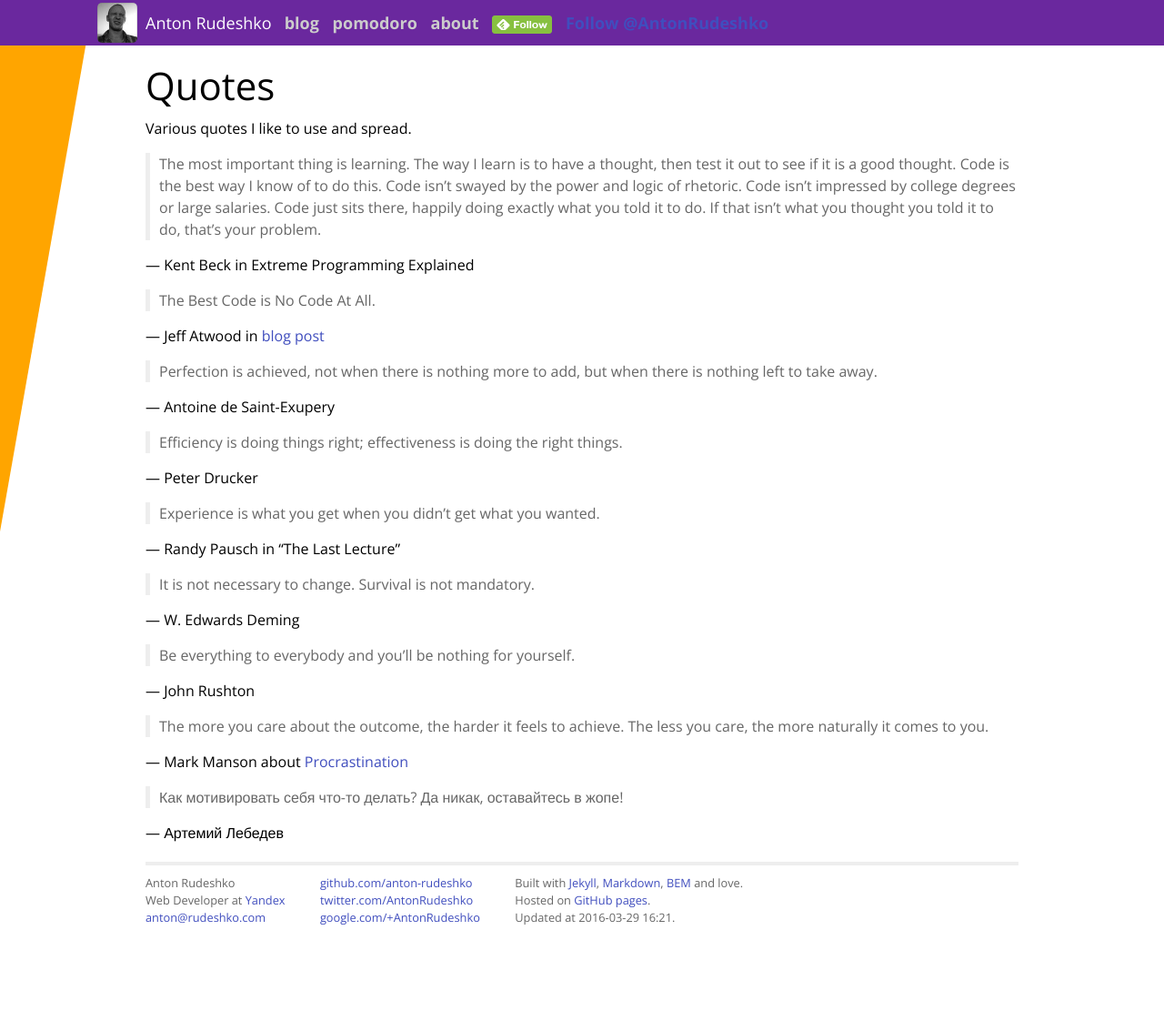
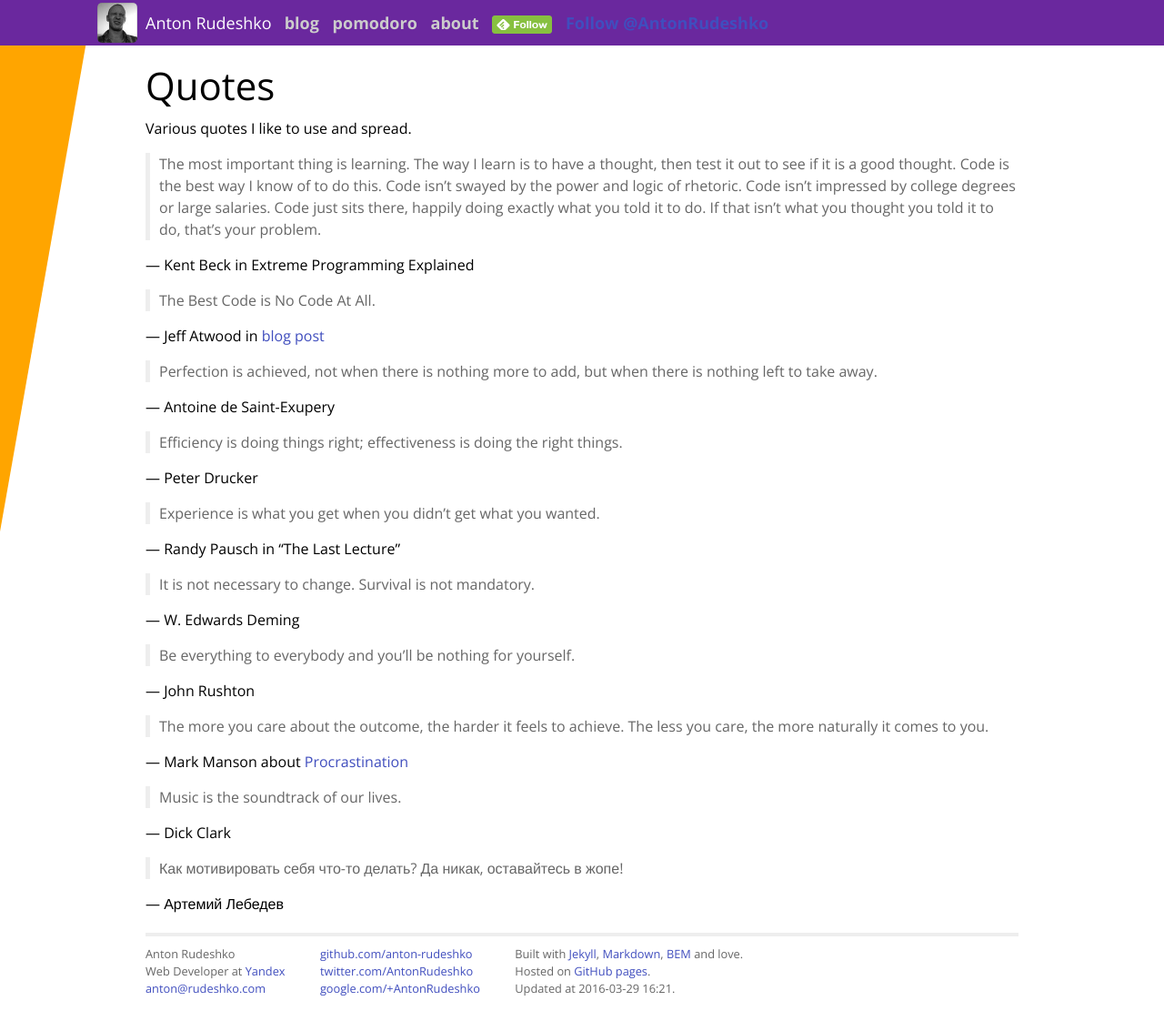
Before and after one commit to anton-rudeshko/anton-rudeshko.github.io, a Jekyll site: the page built from quotes/index.md, in a window 1280 px wide. Shown: the whole page at 91% size. Built offline with Jekyll 4.4.1, drawn with Linux system fonts in a browser that asks for light colours; comment, search, counter and statistics services are not loaded; before the commit the page ends 1033 px from its top, so only the background shows below that.

Commit message:
quotes: about music

```diff
--- a/quotes/index.md
+++ b/quotes/index.md
@@ -42,6 +42,10 @@ If that isn't what you thought you told it to do, that's your problem.
 
 — Mark Manson about [Procrastination](http://markmanson.net/procrastination)
 
+> Music is the soundtrack of our lives.
+
+— Dick Clark
+
 > Как мотивировать себя что-то делать? Да никак, оставайтесь в жопе!
 
 — Артемий Лебедев
```
